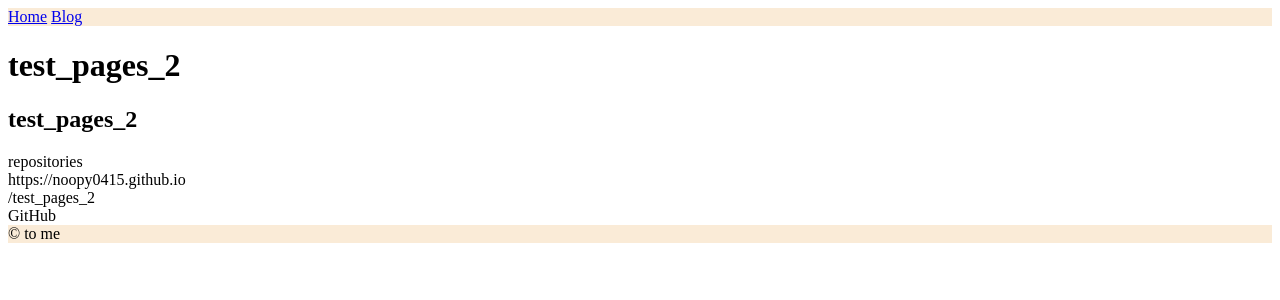
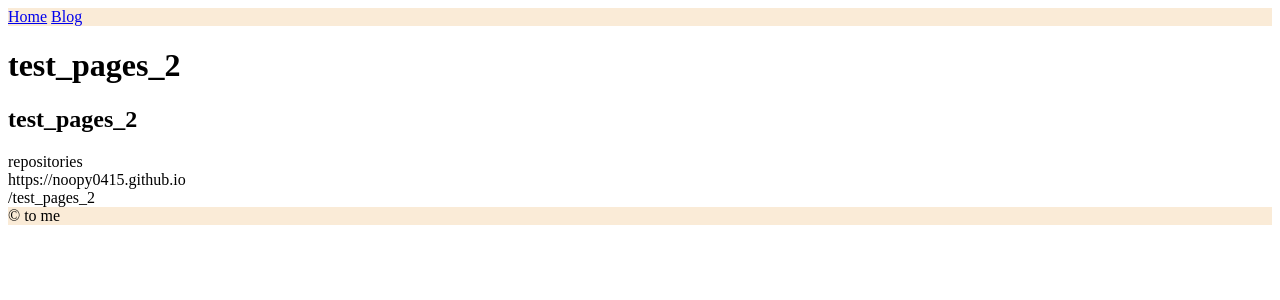
Before and after one commit to noopy0415/test_pages_2, a Jekyll site: the page built from README.md, in a window 1280 px wide. Shown: the top 300 px of the page. Built offline with Jekyll 4.4.1, drawn with Linux system fonts in a browser that asks for light colours; our own code applies the rules of GitHub Pages for plain Markdown files.

Commit message:
20230215-100442

```diff
--- a/_layouts/default.html
+++ b/_layouts/default.html
@@ -18,7 +18,6 @@
 
         {{ site.url }}<br><!-- _config.yml のurlの値 -->
         {{ site.baseurl }}<br><!-- _config.yml のbaseurlの値 -->
-        {{ site.github }}<br><!-- _config.yml のbaseurlの値 -->
     </section>
     <footer>
         &copy; to me
```
